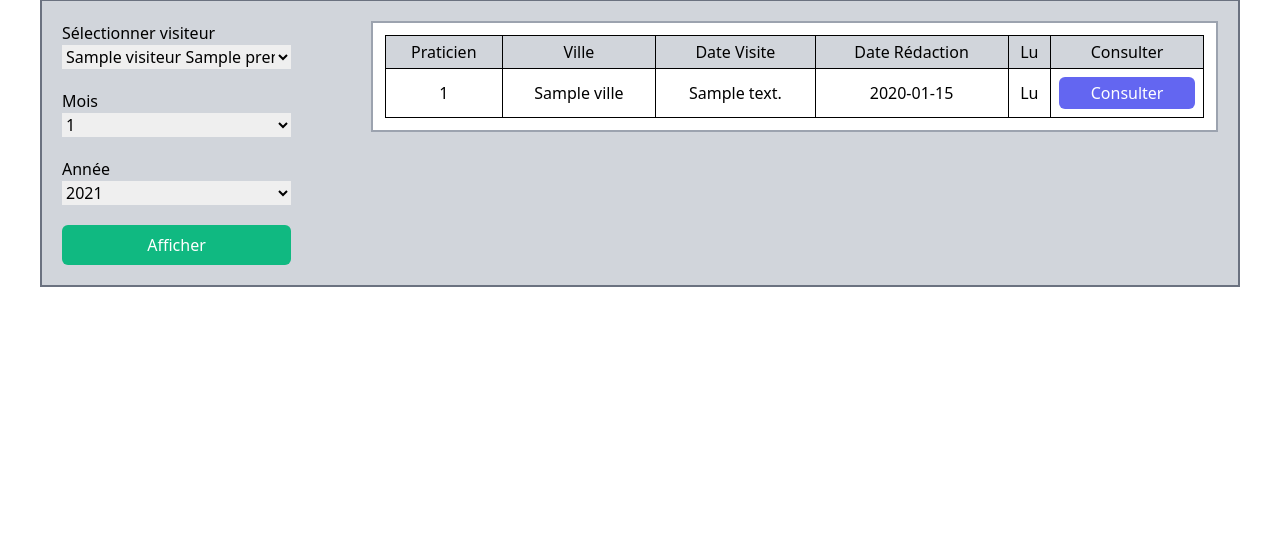
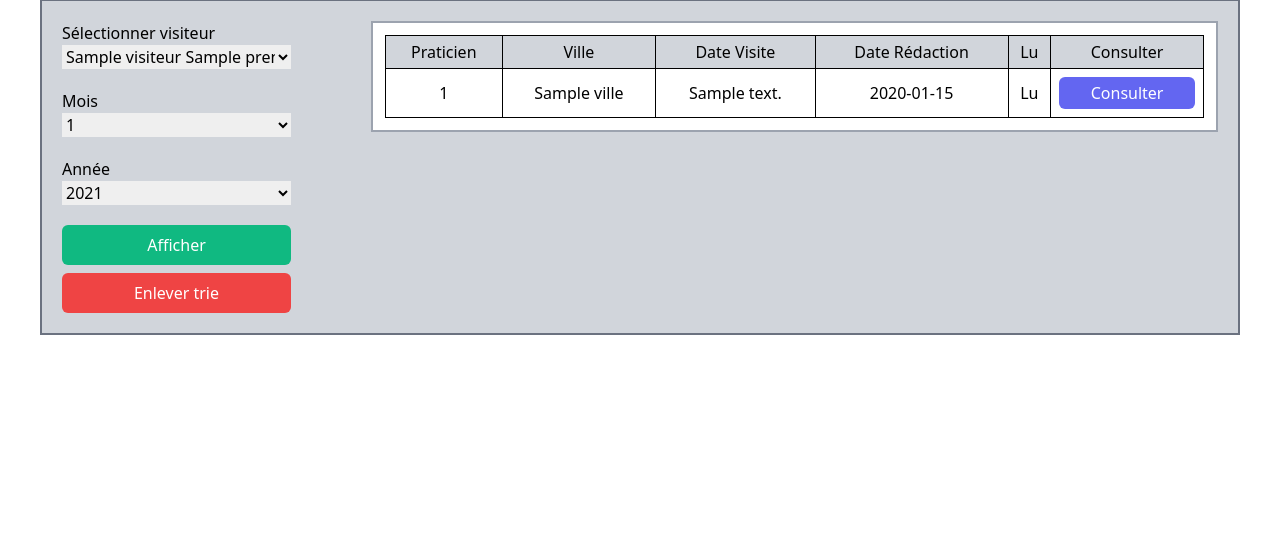
Before and after one commit to MTsio2021/GsbSymfony, a Symfony app: template templates/compte_rendu/index.html.twig in a window 1280 px wide. Shown: the part 113-666 px from the top of the page. Run offline with Twig, Linux system fonts and the light colour scheme; the template is opened without the code that fills it: most values are stand-ins (such as "Sample title", 1, 10 or a date in 2020); some libraries are stand-ins or nearby versions.

Commit message:
refonte front

```diff
--- a/templates/compte_rendu/create.html.twig
+++ b/templates/compte_rendu/create.html.twig
@@ -12,8 +12,8 @@
 			{{ form_end(form)}}
 		</div>
 		{% for message in app.flashes('success') %}
-			<div class="bg-green-300 p-2 text-green-700 rounded-md">
-				{{ message }}
+			<div class="bg-green-300 p-2 text-green-700 rounded-md border border-green-400">
+				| {{ message }}.
 			</div>
 		{% endfor %}
 	</div>
--- a/templates/compte_rendu/index.html.twig
+++ b/templates/compte_rendu/index.html.twig
@@ -42,6 +42,9 @@
 						<button class="transition duration-500 bg-green-500 text-white w-full rounded-md hover:bg-green-600 p-2" type="submit">Afficher</button>
 					</div>
 				</form>
+				<div class="pt-2">
+					<a href="{{ path('compte_rendu') }}"><button class="transition duration-500 bg-red-500 text-white w-full rounded-md hover:bg-red-600 p-2">Enlever trie</button></a>
+				</div>
 			</div>
 			<!-- 2 -->
 			<div class="col-span-6 m-5">
@@ -72,6 +75,7 @@
 								</td>
 							</tr>
 
+							{% if rapports %}
 								{% for rapport in rapports %}
 									<tr class="">
 
@@ -102,6 +106,12 @@
 
 									</tr>
 								{% endfor %}
+
+							{% else %}
+								<div class="bg-red-300 p-2 my-2 text-red-700 border border-red-400 rounded-md">
+									| Pas de compte-rendu disponible.
+								</div>
+							{% endif %}
 						</table>
 					</div>
 				</div>
```
Lines whose indentation alone changed are shown as unchanged.
